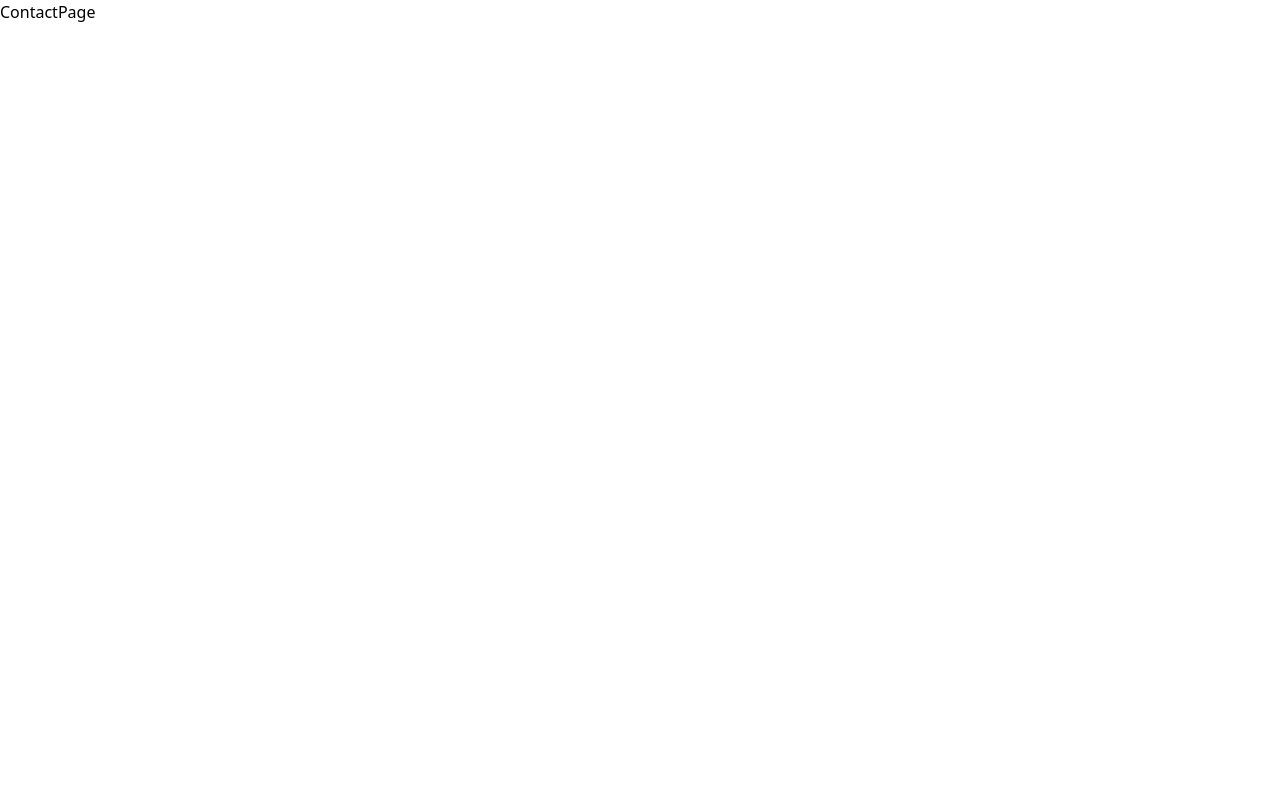
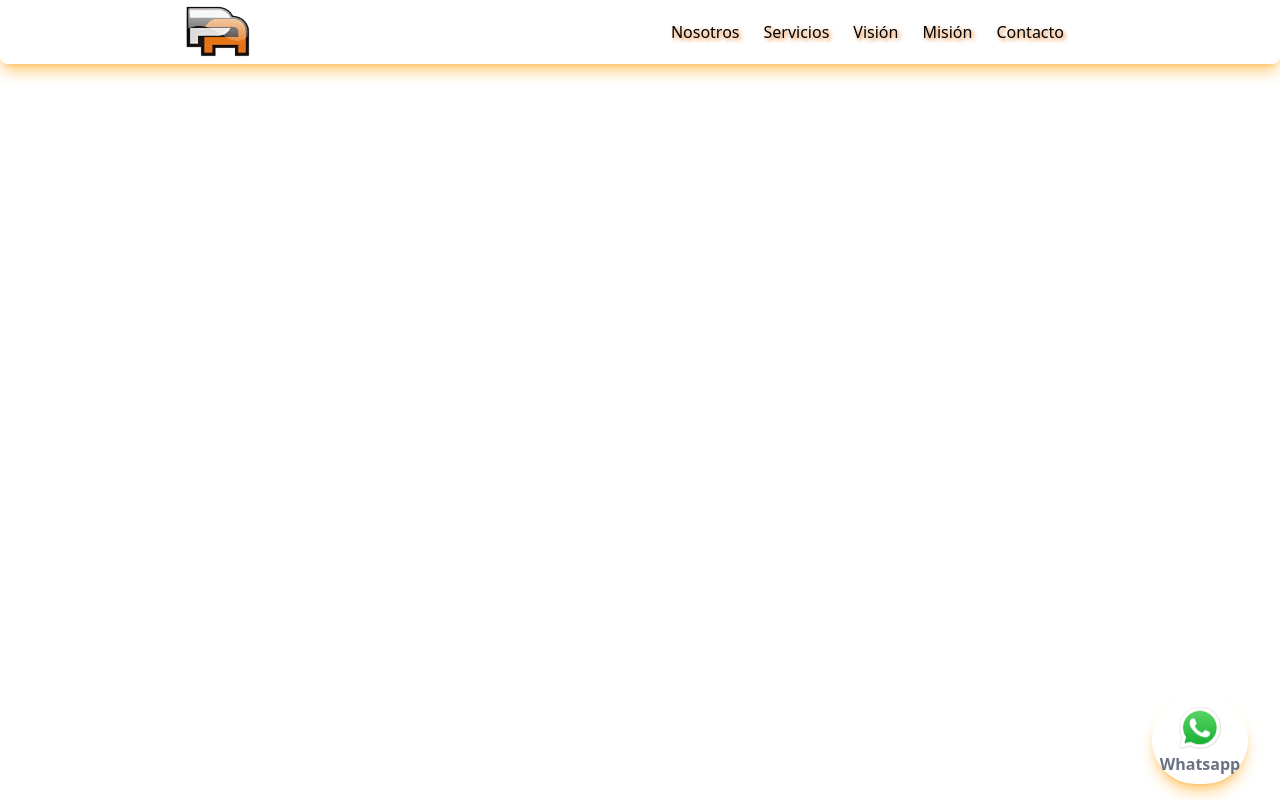
Before and after one commit to JoaquinFarah/paweb, a Next.js app: page /pages/contact in a window 1280 px wide. Built offline with nearby package versions, Linux system fonts and the light colour scheme.

Commit message:
refactor Navbar links and update page structure; add Service, Vision, and Mision pages with Navbar and Whatsapp components

```diff
--- a/src/app/components/Navbar.tsx
+++ b/src/app/components/Navbar.tsx
@@ -34,16 +34,20 @@ const Navbar: React.FC = () => {
             Nosotros
             </Link>
 
-            <Link href="/pages/servicepage" className="no-underline decoration-2 transition-all duration-200 ease-in-out hover:underline hover:decoration-blue-400" style={{ textShadow: '2px 2px 4px #e5771b' }}>
+            <Link href="/pages/service" className="no-underline decoration-2 transition-all duration-200 ease-in-out hover:underline hover:decoration-blue-400" style={{ textShadow: '2px 2px 4px #e5771b' }}>
             Servicios
             </Link>
 
-            <Link href="/pages/productpage" className="no-underline decoration-2 transition-all duration-200 ease-in-out hover:underline hover:decoration-blue-400" style={{ textShadow: '2px 2px 4px #e5771b' }}>
+            <Link href="/pages/vision" className="no-underline decoration-2 transition-all duration-200 ease-in-out hover:underline hover:decoration-blue-400" style={{ textShadow: '2px 2px 4px #e5771b' }}>
             Visión
             </Link>
 
-            <Link href="/pages/servicepage" className="no-underline decoration-2 transition-all duration-200 ease-in-out hover:underline hover:decoration-blue-400" style={{ textShadow: '2px 2px 4px #e5771b' }}>
+            <Link href="/pages/mision" className="no-underline decoration-2 transition-all duration-200 ease-in-out hover:underline hover:decoration-blue-400" style={{ textShadow: '2px 2px 4px #e5771b' }}>
             Misión
+            </Link>
+
+            <Link href="/pages/contact" className="no-underline decoration-2 transition-all duration-200 ease-in-out hover:underline hover:decoration-blue-400" style={{ textShadow: '2px 2px 4px #e5771b' }}>
+            Contacto
             </Link>
 
           </div>
--- a/src/app/pages/contact/page.tsx
+++ b/src/app/pages/contact/page.tsx
@@ -1,7 +1,12 @@
-import React from 'react'
+import React from 'react';
+import Navbar from '../../components/Navbar';
+import Whatsapp from '@/app/components/Whatsapp';
 
 export default function ContactPage() {
   return (
-    <div>ContactPage</div>
+    <div>
+      <Navbar />
+      <Whatsapp />
+    </div>
   )
 }
--- a/src/app/pages/mision/page.tsx
+++ b/src/app/pages/mision/page.tsx
@@ -1,7 +1,12 @@
-import React from 'react'
+import React from 'react';
+import Navbar from '../../components/Navbar';
+import Whatsapp from '@/app/components/Whatsapp';
 
 export default function MisionPage() {
   return (
-    <div>MisionPage</div>
+    <div>
+    <Navbar />
+    <Whatsapp />
+    </div>
   )
 }
--- a/src/app/pages/vision/page.tsx
+++ b/src/app/pages/vision/page.tsx
@@ -1,7 +1,12 @@
-import React from 'react'
+import React from 'react';
+import Navbar from '../../components/Navbar';
+import Whatsapp from '@/app/components/Whatsapp';
 
 export default function VisionPage() {
   return (
-    <div>VisionPage</div>
+    <div>
+      <Navbar />
+      <Whatsapp />
+    </div>
   )
 }
```
Also changed, not shown: src/app/pages/service/page.tsx (renamed from src/app/pages/servicepage/page.tsx).
